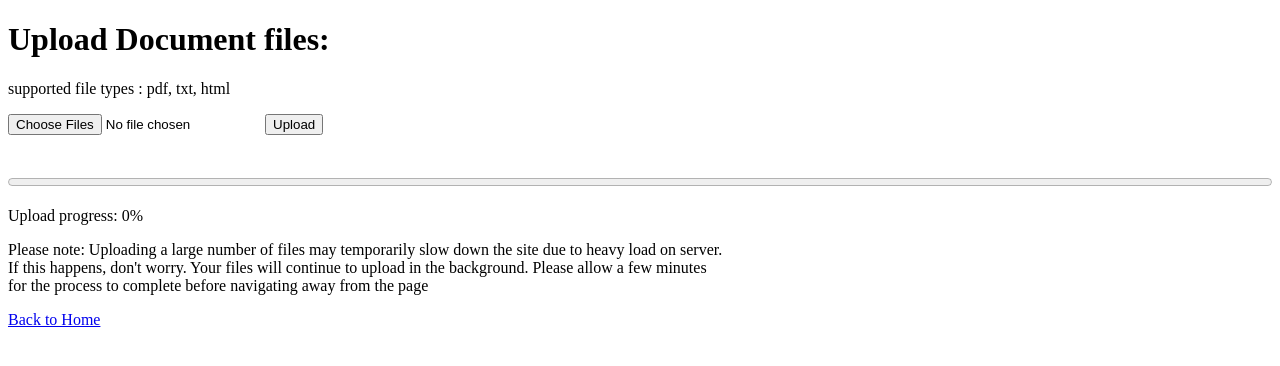
After one commit to FANSAN6190/GAIL_archives_search_system, a Django app: page /upload in a window 1280 px wide. The commit adds this page. Shown: the top 366 px of the page. Run offline with Django 5.2, Linux system fonts and the light colour scheme.

Commit message:
improved inerface

```diff
--- a/pages/templates/pages/home.html
+++ b/pages/templates/pages/home.html
@@ -7,6 +7,10 @@
 </head>
 <body>
     <h1>GAIL Archive Search</h1>
-
+    <div>
+        <h1>Document Search</h1>
+        <a href="/upload">Upload Documents</a>
+        <a href="/search">Search Docs</a>
+    </div>
 </body>
 </html>
--- /dev/null
+++ b/pages/templates/pages/upload.html
@@ -0,0 +1,64 @@
+<!DOCTYPE html>
+<html lang="en">
+<head>
+    <meta charset="UTF-8">
+    <meta name="viewport" content="width=device-width, initial-scale=1.0">
+    <title>Upload Documents</title>
+</head>
+<body>
+    <div>
+        <form action="/upload" method="post" enctype="multipart/form-data">
+            {% csrf_token %}
+            <h1>Upload Document files:</h2>
+            <p>supported file types : pdf, txt, html</p>
+            <input type="file"  id="file" name="file" accept=".pdf,.txt,.html" multiple required>
+            <input type="submit" value="Upload">
+            <br>
+            <br>
+        </form>
+        <div style="margin-top: 20px;">
+            <progress id="uploadProgress" value="0" max="100" style="width: 100%;"></progress>
+            <p id="uploadStatus">Upload progress: 0%</p>
+        </div>
+        <p>Please note: Uploading a large number of files may temporarily slow down the site due to heavy load on server. <br>If this happens, don't worry. Your files will continue to upload in the background. Please allow a few minutes <br>for the process to complete before navigating away from the page</p>
+
+    </div>
+    <div>
+        <a href="/">Back to Home</a>
+    </div>
+    <script>
+        document.querySelector('form').addEventListener('submit', function(e) {
+            e.preventDefault(); // Prevent the default form submission
+            var formData = new FormData(this);
+            var xhr = new XMLHttpRequest();
+            xhr.open('POST', '/upload', true);
+
+            // Update the progress bar
+            xhr.upload.onprogress = function(event) {
+                if (event.lengthComputable) {
+                    var percentComplete = (event.loaded / event.total) * 100;
+                    var progress = document.getElementById('uploadProgress');
+                    var status = document.getElementById('uploadStatus');
+                    progress.value = percentComplete;
+                    status.innerHTML = 'Upload progress: ' + Math.round(percentComplete) + '%';
+                }
+            };
+
+            xhr.onload = function() {
+                if (xhr.status === 200) {
+                    // Reset progress bar and status message
+                    var progress = document.getElementById('uploadProgress');
+                    var status = document.getElementById('uploadStatus');
+                    progress.value = 0;
+                    status.innerHTML = 'Upload Complete!';
+                } else {
+                    alert('Upload failed. Server responded with status: ' + xhr.status);
+                }
+            };
+
+            xhr.send(formData);
+        });
+        </script>
+</body>
+</body>
+</html>
--- a/pages/urls.py
+++ b/pages/urls.py
@@ -3,4 +3,7 @@ from pages import views
 
 urlpatterns = [
     path("", views.home, name="home"),
+    path("search", views.search, name="search"),
+    path("searchresults", views.search, name="searchresults"),
+    path("upload", views.upload, name="upload"),
 ]
--- a/pages/views.py
+++ b/pages/views.py
@@ -1,5 +1,30 @@
 from django.shortcuts import render
+from django.conf import settings
+import os
 
 # Create your views here.
 def home(request):
     return render(request, "pages/home.html", {})
+
+def search(request):
+    if request.method == 'POST':
+        query = request.POST.get('query')
+        return render(request, "pages/searchresult.html", {})
+
+    return render(request, "pages/search.html", {})
+
+def upload(request):
+    if request.method == 'POST':
+        uploaded_files = request.FILES.getlist('file')
+        for f in uploaded_files:
+            # Define the path to save the file. This example saves files to MEDIA_ROOT/uploads
+            file_path = os.path.join(settings.MEDIA_ROOT, 'UplodedDocs', f.name)
+            # Ensure the directory exists
+            os.makedirs(os.path.dirname(file_path), exist_ok=True)
+            # Open the file path for writing in binary mode and save the file
+            with open(file_path, 'wb+') as destination:
+                for chunk in f.chunks():
+                    destination.write(chunk)
+        return render(request, "pages/upload.html", {'message': 'Files successfully uploaded'})
+
+    return render(request, "pages/upload.html", {})
```
Also changed, not shown: pages/service/create_embedings.py (added, +84 -0 lines), pages/templates/pages/search.html (added, +20 -0 lines), pages/templates/pages/searchresult.html (added, +12 -0 lines), pages/service/__init__.py (added), 1 other file.
